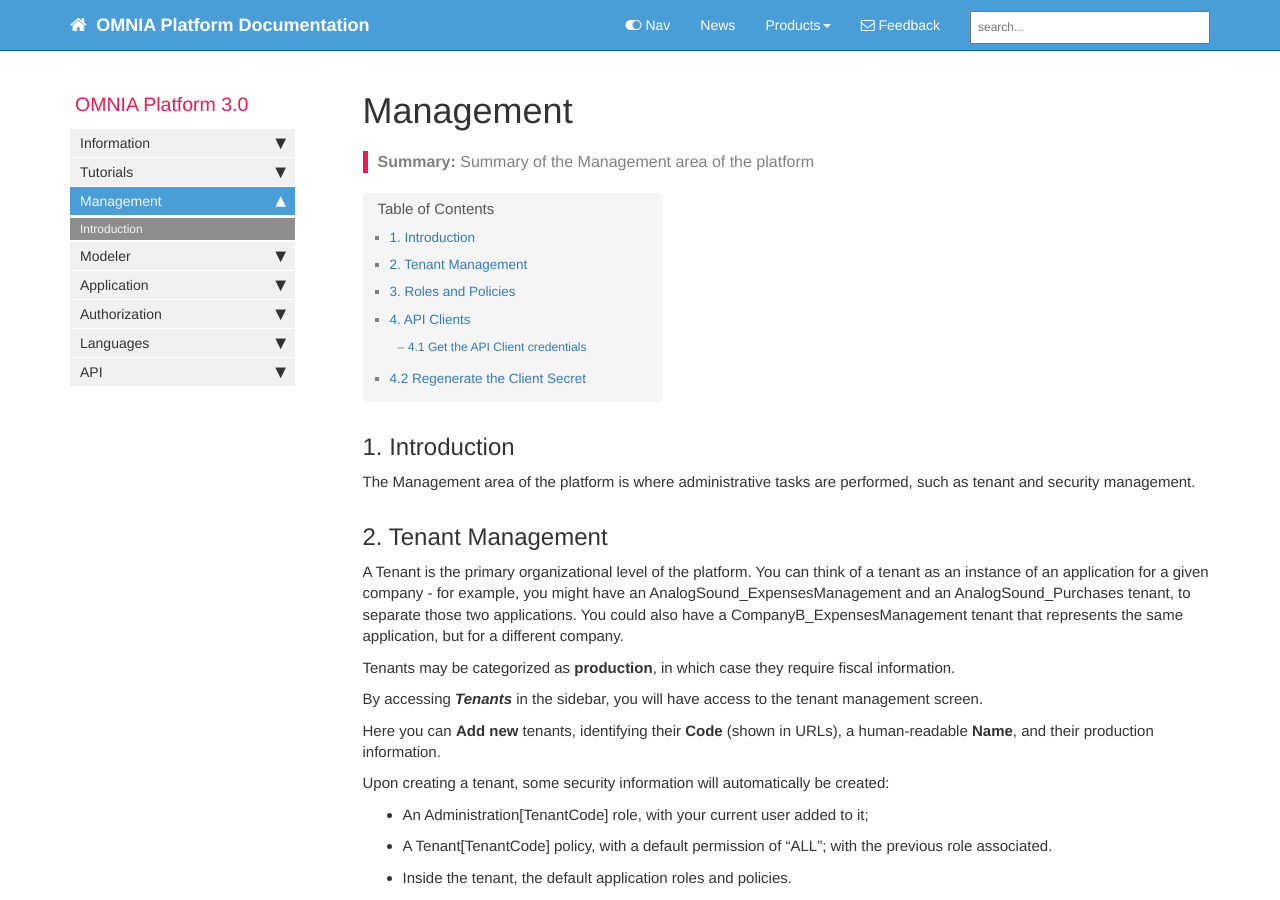
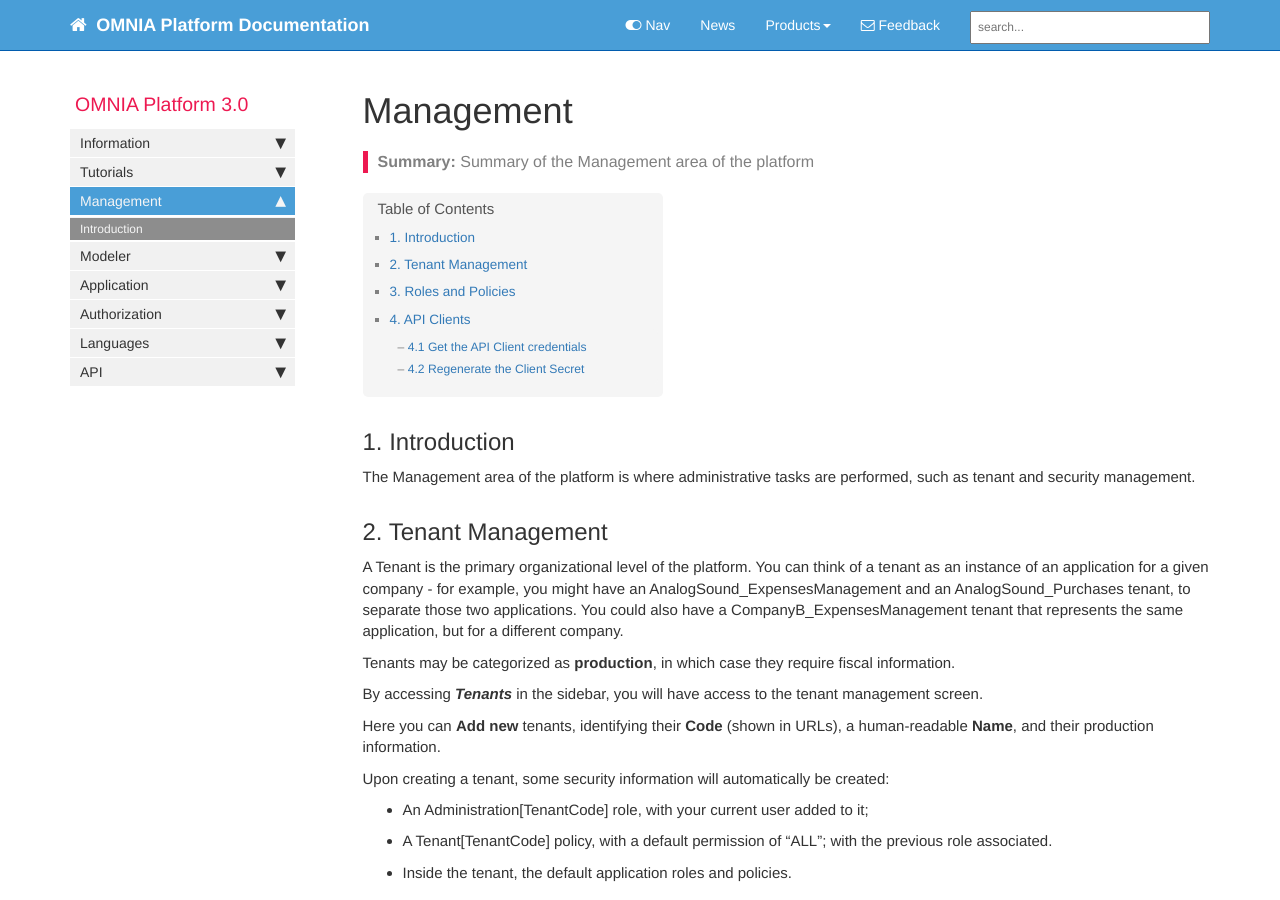
Before and after one commit to daniel8lopes/omnia3, a Jekyll site: the page built from docs/pages/omnia3/Management/omnia3_management_introduction.md, in a window 1280 px wide and 900 px high. Built offline with Jekyll 4.4.1, drawn with Linux system fonts in a browser that asks for light colours; nearby versions of some CDN libraries; comment, search, counter and statistics services are not loaded.

Commit message:
Fix entry level

```diff
--- a/docs/pages/omnia3/Management/omnia3_management_introduction.md
+++ b/docs/pages/omnia3/Management/omnia3_management_introduction.md
@@ -45,7 +45,7 @@ Upon creating a client, the *Client ID* and *Client Secret* are automatically cr
 ### 4.1 Get the API Client credentials
 In the **API Clients** list, selecting one of the records will open a new window containing the required credentials to accessing the OMNIA API: the **Client ID** and the **Client Secret**.
 
-## 4.2 Regenerate the Client Secret
+### 4.2 Regenerate the Client Secret
 If you need to regenerate the Client Secret for some reason (e.g. someone took your credentials), select one of the records in the list and, in the details window, select the option **Regenerate secret**.
 
 This action will generate another Client Secret and in the further requests you need to send the new credentials.
```
